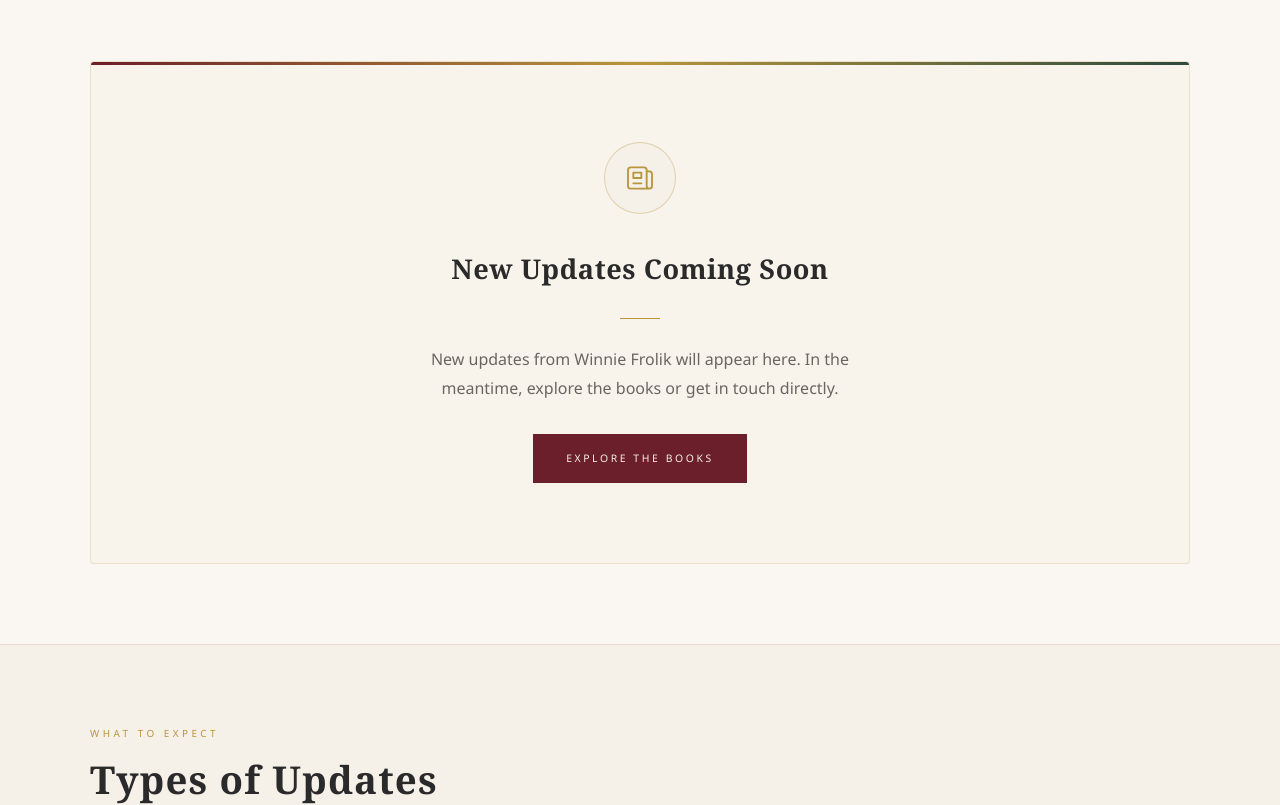
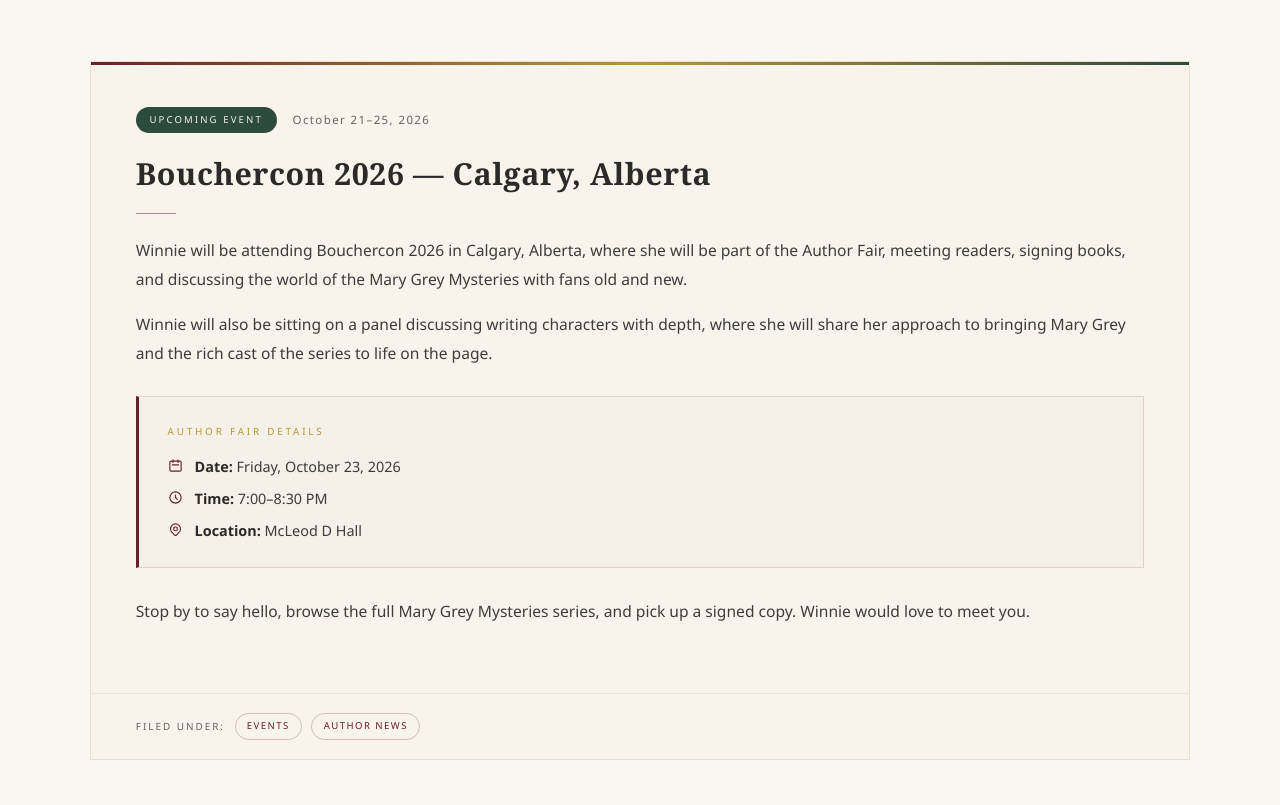
Before and after one commit to winniefrolikauthor/Winnie-Frolik, a plain HTML site: page news.html in a window 1280 px wide. Shown: the part 847-1652 px from the top of the page. Drawn offline with Linux system fonts and the light colour scheme.

Commit message:
Update news.html

```diff
--- a/news.html
+++ b/news.html
@@ -441,20 +441,18 @@
         }
 
         /* ============================================
-           EMPTY STATE
+           NEWS ARTICLE CARD
         ============================================ */
 
-        .empty-state {
-            text-align: center;
-            padding: 5rem 2rem;
+        .news-card {
             background: var(--cream);
             border: 1px solid rgba(184,150,62,0.2);
-            border-radius: var(--radius);
             position: relative;
             overflow: hidden;
-        }
-
-        .empty-state::before {
+            margin-bottom: 2.5rem;
+        }
+
+        .news-card::before {
             content: '';
             position: absolute;
             top: 0;
@@ -464,64 +462,131 @@
             background: linear-gradient(90deg, var(--burgundy), var(--gold), var(--forest));
         }
 
-        .empty-state-icon {
-            width: 72px;
-            height: 72px;
-            margin: 0 auto 2rem;
-            border: 1px solid rgba(184,150,62,0.35);
-            border-radius: 50%;
-            display: flex;
+        .news-card-inner {
+            padding: 2.8rem 2.8rem 2.4rem;
+        }
+
+        .news-card-meta {
+            display: flex;
+            flex-wrap: wrap;
             align-items: center;
-            justify-content: center;
-            background: var(--parchment);
-        }
-
-        .empty-state-icon svg {
-            width: 32px;
-            height: 32px;
-            stroke: var(--gold);
-            fill: none;
-            stroke-width: 1.4;
-        }
-
-        .empty-state-title {
+            gap: 1rem;
+            margin-bottom: 1.4rem;
+        }
+
+        .news-card-tag {
+            font-size: 0.6rem;
+            letter-spacing: 0.22em;
+            text-transform: uppercase;
+            color: var(--parchment);
+            background: var(--forest);
+            padding: 0.3rem 0.85rem;
+            border-radius: 50px;
+        }
+
+        .news-card-date {
+            font-size: 0.72rem;
+            letter-spacing: 0.12em;
+            color: var(--warm-grey);
+        }
+
+        .news-card-title {
             font-family: var(--font-serif);
-            font-size: 1.7rem;
+            font-size: clamp(1.35rem, 2.5vw, 1.9rem);
             color: var(--charcoal);
-            margin-bottom: 1rem;
             letter-spacing: 0.02em;
-        }
-
-        .empty-state-text {
-            color: var(--warm-grey);
-            font-size: 1rem;
-            max-width: 480px;
-            margin: 0 auto 2rem;
-            line-height: 1.8;
-        }
-
-        .empty-state-divider {
+            line-height: 1.25;
+            margin-bottom: 1.2rem;
+        }
+
+        .news-card-divider {
             width: 40px;
             height: 1px;
             background: var(--gold);
-            margin: 1.6rem auto;
-        }
-
-        .empty-state-cta {
-            display: inline-block;
-            font-size: 0.65rem;
-            letter-spacing: 0.25em;
-            text-transform: uppercase;
-            color: var(--parchment);
-            background: var(--burgundy);
-            padding: 0.9rem 2rem;
-            border: 1px solid var(--burgundy);
-            transition: background var(--transition), color var(--transition);
-        }
-
-        .empty-state-cta:hover {
-            background: var(--burgundy-dark);
-            border-color: var(--burgundy-dark);
+            margin-bottom: 1.4rem;
+        }
+
+        .news-card-body {
+            font-size: 0.975rem;
+            color: var(--charcoal-light);
+            line-height: 1.85;
+            margin-bottom: 1.8rem;
+        }
+
+        .news-card-body p + p {
+            margin-top: 1rem;
+        }
+
+        /* Event details box */
+        .event-details-box {
+            background: var(--parchment);
+            border: 1px solid rgba(107,31,42,0.15);
+            border-left: 3px solid var(--burgundy);
+            padding: 1.6rem 1.8rem;
+            margin-bottom: 1.8rem;
+        }
+
+        .event-details-box-title {
+            font-size: 0.62rem;
+            letter-spacing: 0.28em;
+            text-transform: uppercase;
+            color: var(--gold);
+            margin-bottom: 1rem;
+        }
+
+        .event-details-list {
+            list-style: none;
+            display: flex;
+            flex-direction: column;
+            gap: 0.6rem;
+        }
+
+        .event-details-list li {
+            display: flex;
+            align-items: flex-start;
+            gap: 0.75rem;
+            font-size: 0.9rem;
+            color: var(--charcoal-light);
+            line-height: 1.55;
+        }
+
+        .event-details-list li svg {
+            width: 15px;
+            height: 15px;
+            stroke: var(--burgundy);
+            fill: none;
+            stroke-width: 1.8;
+            flex-shrink: 0;
+            margin-top: 2px;
+        }
+
+        .event-details-list li strong {
+            color: var(--charcoal);
+        }
+
+        .news-card-footer {
+            padding: 1.2rem 2.8rem;
+            border-top: 1px solid rgba(107,31,42,0.08);
+            display: flex;
+            align-items: center;
+            gap: 0.6rem;
+        }
+
+        .news-card-footer-label {
+            font-size: 0.62rem;
+            letter-spacing: 0.2em;
+            text-transform: uppercase;
+            color: var(--warm-grey);
+        }
+
+        .news-card-footer-tag {
+            font-size: 0.6rem;
+            letter-spacing: 0.15em;
+            text-transform: uppercase;
+            color: var(--burgundy);
+            border: 1px solid rgba(107,31,42,0.25);
+            padding: 0.25rem 0.7rem;
+            border-radius: 50px;
         }
 
         /* ============================================
@@ -1039,6 +1104,14 @@
                 flex-direction: column;
                 align-items: center;
             }
+
+            .news-card-inner {
+                padding: 2rem 1.6rem 1.8rem;
+            }
+
+            .news-card-footer {
+                padding: 1rem 1.6rem;
+            }
         }
 
         @media (max-width: 480px) {
@@ -1068,6 +1141,15 @@
 
             .books-teaser {
                 padding: 3.5rem 1.2rem;
+            }
+
+            .news-card-inner {
+                padding: 1.6rem 1.2rem 1.4rem;
+            }
+
+            .news-card-footer {
+                padding: 1rem 1.2rem;
+                flex-wrap: wrap;
             }
         }
 
@@ -1167,21 +1249,64 @@
                     </p>
                 </div>
 
-                <!-- EMPTY STATE -->
-                <div class="empty-state reveal" role="status" aria-label="No news currently available">
-                    <div class="empty-state-icon" aria-hidden="true">
-                        <svg viewBox="0 0 24 24" aria-hidden="true">
-                            <path stroke-linecap="round" stroke-linejoin="round" d="M19 20H5a2 2 0 01-2-2V6a2 2 0 012-2h10a2 2 0 012 2v1m2 13a2 2 0 01-2-2V7m2 13a2 2 0 002-2V9a2 2 0 00-2-2h-2m-4-3H9M7 16h6M7 8h6v4H7V8z"/>
-                        </svg>
+                <!-- NEWS CARD: BOUCHERCON 2026 -->
+                <article class="news-card reveal" aria-labelledby="bouchercon-title">
+                    <div class="news-card-inner">
+
+                        <div class="news-card-meta">
+                            <span class="news-card-tag">Upcoming Event</span>
+                            <time class="news-card-date" datetime="2026-10-21">October 21–25, 2026</time>
+                        </div>
+
+                        <h3 class="news-card-title" id="bouchercon-title">Bouchercon 2026 — Calgary, Alberta</h3>
+                        <div class="news-card-divider" aria-hidden="true"></div>
+
+                        <div class="news-card-body">
+                            <p>
+                                Winnie will be attending Bouchercon 2026 in Calgary, Alberta, where she will be part of the Author Fair, meeting readers, signing books, and discussing the world of the Mary Grey Mysteries with fans old and new.
+                            </p>
+                            <p>
+                                Winnie will also be sitting on a panel discussing writing characters with depth, where she will share her approach to bringing Mary Grey and the rich cast of the series to life on the page.
+                            </p>
+                        </div>
+
+                        <div class="event-details-box" aria-label="Author Fair event details">
+                            <div class="event-details-box-title">Author Fair Details</div>
+                            <ul class="event-details-list">
+                                <li>
+                                    <svg viewBox="0 0 24 24" aria-hidden="true">
+                                        <path stroke-linecap="round" stroke-linejoin="round" d="M8 7V3m8 4V3m-9 8h10M5 21h14a2 2 0 002-2V7a2 2 0 00-2-2H5a2 2 0 00-2 2v12a2 2 0 002 2z"/>
+                                    </svg>
+                                    <span><strong>Date:</strong> Friday, October 23, 2026</span>
+                                </li>
+                                <li>
+                                    <svg viewBox="0 0 24 24" aria-hidden="true">
+                                        <path stroke-linecap="round" stroke-linejoin="round" d="M12 8v4l3 3m6-3a9 9 0 11-18 0 9 9 0 0118 0z"/>
+                                    </svg>
+                                    <span><strong>Time:</strong> 7:00–8:30 PM</span>
+                                </li>
+                                <li>
+                                    <svg viewBox="0 0 24 24" aria-hidden="true">
+                                        <path stroke-linecap="round" stroke-linejoin="round" d="M17.657 16.657L13.414 20.9a1.998 1.998 0 01-2.827 0l-4.244-4.243a8 8 0 1111.314 0z"/>
+                                        <path stroke-linecap="round" stroke-linejoin="round" d="M15 11a3 3 0 11-6 0 3 3 0 016 0z"/>
+                                    </svg>
+                                    <span><strong>Location:</strong> McLeod D Hall</span>
+                                </li>
+                            </ul>
+                        </div>
+
+                        <p class="news-card-body">
+                            Stop by to say hello, browse the full Mary Grey Mysteries series, and pick up a signed copy. Winnie would love to meet you.
+                        </p>
+
                     </div>
-                    <h3 class="empty-state-title">New Updates Coming Soon</h3>
-                    <div class="empty-state-divider" aria-hidden="true"></div>
-                    <p class="empty-state-text">
-                        New updates from Winnie Frolik will appear here. In the meantime, explore the books or get in touch directly.
-                    </p>
-                    <a href="books.html" class="empty-state-cta">Explore the Books</a>
-                </div>
-                <!-- END EMPTY STATE -->
+                    <div class="news-card-footer">
+                        <span class="news-card-footer-label">Filed under:</span>
+                        <span class="news-card-footer-tag">Events</span>
+                        <span class="news-card-footer-tag">Author News</span>
+                    </div>
+                </article>
+                <!-- END NEWS CARD -->
 
             </div>
         </section>
```
